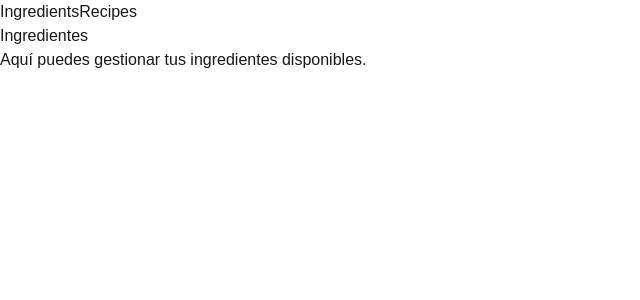
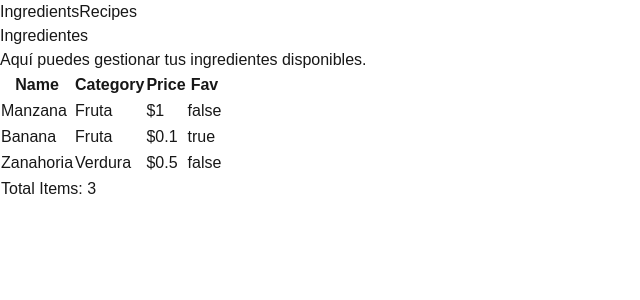
Before and after one commit to joseph90sg/whats-in-the-fridge-front, a Next.js app: page /ingredients in a window 1280 px wide. Shown: the top 300 px of the page, without its empty margins (0-640 px from the left). Built offline with nearby package versions, Linux system fonts and the light colour scheme.

Commit message:
feat(app): add table component

```diff
--- a/src/app/ingredients/page.tsx
+++ b/src/app/ingredients/page.tsx
@@ -1,8 +1,18 @@
+import Table from "@/components/molecules/Table";
+
 export default function IngredientsPage() {
+  const data = [
+    { Name: "Manzana", Category: "Fruta", Price: "$1", Fav: "false" },
+    { Name: "Banana", Category: "Fruta", Price: "$0.1", Fav: "true" },
+    { Name: "Zanahoria", Category: "Verdura", Price: "$0.5" , Fav: "false" },
+  ];
+
   return (
     <div>
       <h1>Ingredientes</h1>
-      <p>Aquí puedes gestionar tus ingredientes disponibles.</p>
+      <p className="mb-4">Aquí puedes gestionar tus ingredientes disponibles.</p>
+
+      <Table data={data} />
     </div>
   );
 }
--- /dev/null
+++ b/src/components/atoms/Cell.tsx
@@ -0,0 +1,3 @@
+export default function Cell({children}: { children: React.ReactNode }) {
+    return <td className="p-2 border">{children}</td>;
+}
--- /dev/null
+++ b/src/components/atoms/HeadCell.tsx
@@ -0,0 +1,3 @@
+export default function HeadCell({children}: { children: React.ReactNode }) {
+    return <th className="p-2 border bg-gray-200">{children}</th>;
+}
--- /dev/null
+++ b/src/components/atoms/TableFooter.tsx
@@ -0,0 +1,3 @@
+export default function TableFooter({children}: { children: React.ReactNode }) {
+    return <tfoot className="bg-gray-100">{children}</tfoot>
+}
--- /dev/null
+++ b/src/components/molecules/Table.tsx
@@ -0,0 +1,20 @@
+import TableFooter from "../atoms/TableFooter";
+import TableBody from "./TableBody";
+import TableHeader from "./TableHeader";
+
+export default function Table({ data }: { data: { [key: string]: string }[] }) {
+    const columns = Object.keys(data[0]);
+    return (
+        <table className="w-full border-collapse border">
+            <TableHeader columns={columns}></TableHeader>
+            <TableBody data={data}></TableBody>
+            <TableFooter>
+                <tr>
+                    <td colSpan={columns.length} className="text-center">
+                        Total Items: {data.length}
+                    </td>
+                </tr>
+            </TableFooter>
+        </table>
+    );
+}
--- /dev/null
+++ b/src/components/molecules/TableBody.tsx
@@ -0,0 +1,15 @@
+import Cell from "../atoms/Cell";
+
+export default function TableBody({ data }: { data: { [key: string]: string }[] }) {
+    return (
+        <tbody>
+            {data.map((row, rowIndex) => (
+                <tr key={rowIndex}>
+                    {Object.values(row).map((value, valueIndex) => (
+                        <Cell key={valueIndex}>{value}</Cell>
+                    ))}
+                </tr>
+            ))}
+        </tbody>
+    );
+}
--- /dev/null
+++ b/src/components/molecules/TableHeader.tsx
@@ -0,0 +1,13 @@
+import HeadCell from "../atoms/HeadCell";
+
+export default function TableHeader({ columns }: { columns: string[] }) {
+    return (
+        <thead>
+            <tr>
+                {columns.map((column) => (
+                    <HeadCell key={column}>{column}</HeadCell>
+                ))}
+            </tr>
+        </thead>
+    );
+}
```
Also changed, not shown: src/components/atoms/Button.tsx (renamed from src/components/Button.tsx).
